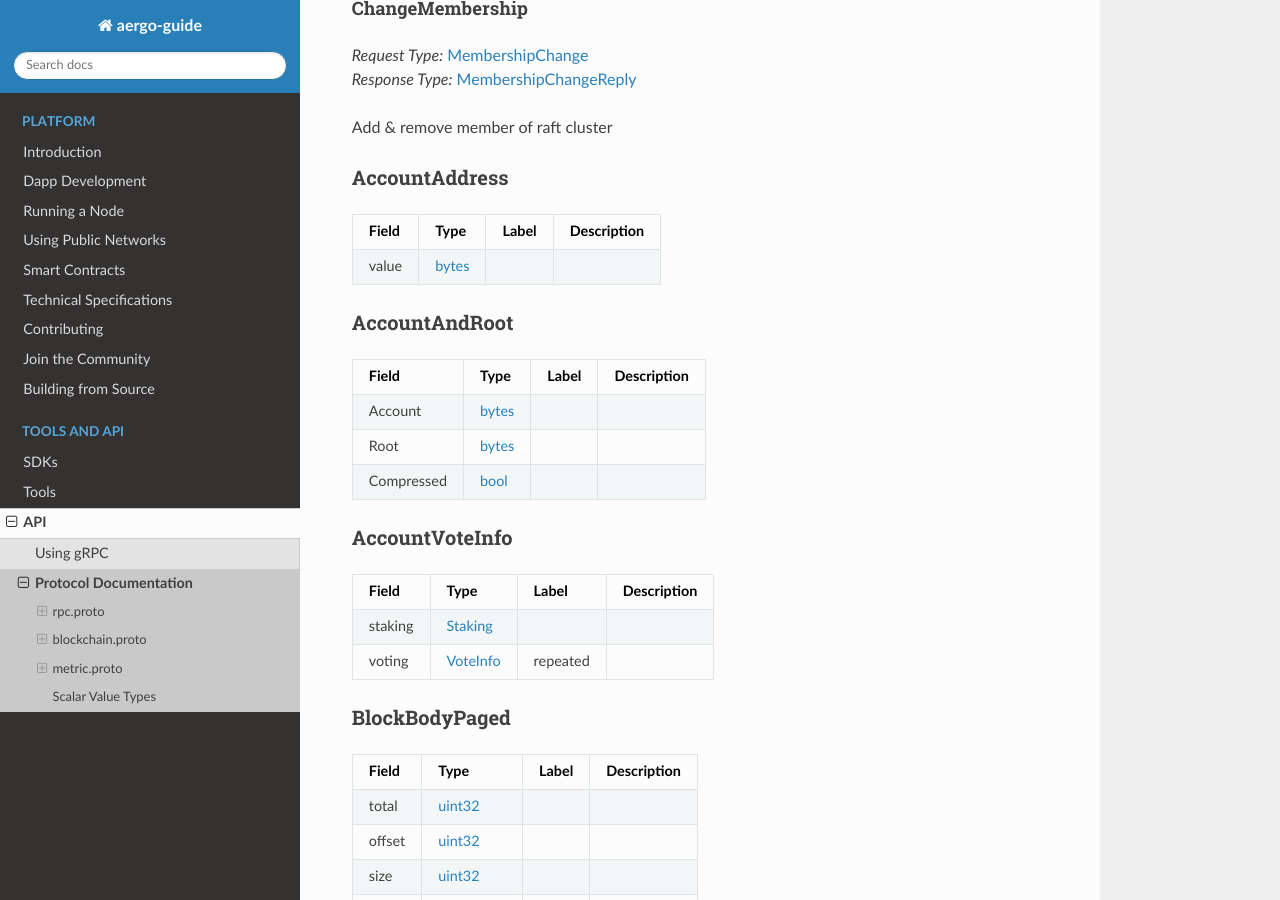
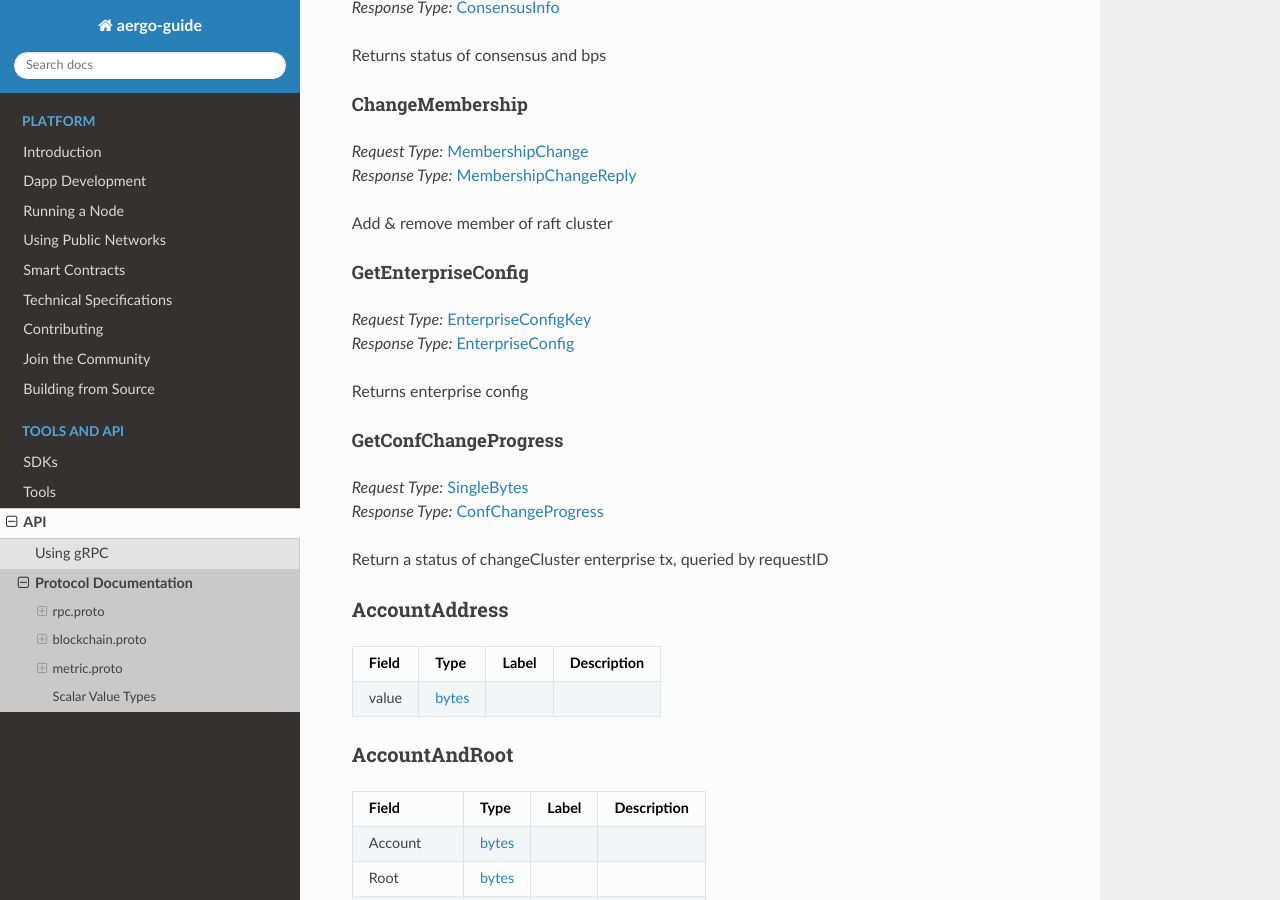
Before and after one commit to aergoio/guide, a Sphinx documentation site: the page built from source/api/rpc-autogenerated.md, in a window 1280 px wide and 900 px high, scrolled down 9798 px. Built offline with Sphinx 7.4.7 and the Read the Docs theme 2.0.0, drawn with Linux system fonts in a browser that asks for light colours; some of the changed text lies outside the part shown.

Commit message:
Update RPC docs for 1.2

```diff
--- a/source/api/rpc-autogenerated.md
+++ b/source/api/rpc-autogenerated.md
@@ -46,6 +46,8 @@ This reference is auto-generated from [aergoio/aergo-protobuf](https://github.co
       - [GetServerInfo](#GetServerInfo)
       - [GetConsensusInfo](#GetConsensusInfo)
       - [ChangeMembership](#ChangeMembership)
+      - [GetEnterpriseConfig](#GetEnterpriseConfig)
+      - [GetConfChangeProgress](#GetConfChangeProgress)
   - [AccountAddress](#types.AccountAddress)
   - [AccountAndRoot](#types.AccountAndRoot)
   - [AccountVoteInfo](#types.AccountVoteInfo)
@@ -64,6 +66,8 @@ This reference is auto-generated from [aergoio/aergo-protobuf](https://github.co
   - [ConfigItem.PropsEntry](#types.ConfigItem.PropsEntry)
   - [ConsensusInfo](#types.ConsensusInfo)
   - [Empty](#types.Empty)
+  - [EnterpriseConfig](#types.EnterpriseConfig)
+  - [EnterpriseConfigKey](#types.EnterpriseConfigKey)
   - [EventList](#types.EventList)
   - [ImportFormat](#types.ImportFormat)
   - [Input](#types.Input)
@@ -429,6 +433,20 @@ Returns status of consensus and bps
 *Response Type:* [MembershipChangeReply](#types.MembershipChangeReply)
 
 Add & remove member of raft cluster
+<a name="GetEnterpriseConfig"></a>
+#### GetEnterpriseConfig
+
+*Request Type:* [EnterpriseConfigKey](#types.EnterpriseConfigKey)<br>
+*Response Type:* [EnterpriseConfig](#types.EnterpriseConfig)
+
+Returns enterprise config
+<a name="GetConfChangeProgress"></a>
+#### GetConfChangeProgress
+
+*Request Type:* [SingleBytes](#types.SingleBytes)<br>
+*Response Type:* [ConfChangeProgress](#types.ConfChangeProgress)
+
+Return a status of changeCluster enterprise tx,  queried by requestID
 
  <!-- end services -->
 
@@ -720,6 +739,38 @@ info and bps is json string
 
 ### Empty
 
+
+
+
+
+
+
+<a name="types.EnterpriseConfig"></a>
+
+### EnterpriseConfig
+
+
+
+| Field | Type | Label | Description |
+| ----- | ---- | ----- | ----------- |
+| key | [string](#string) |  |  |
+| on | [bool](#bool) |  |  |
+| values | [string](#string) | repeated |  |
+
+
+
+
+
+
+<a name="types.EnterpriseConfigKey"></a>
+
+### EnterpriseConfigKey
+
+
+
+| Field | Type | Label | Description |
+| ----- | ---- | ----- | ----------- |
+| key | [string](#string) |  |  |
 
 
 
```
Also changed, not shown: other parts of source/api/rpc-autogenerated.md (+4 -2 lines).
